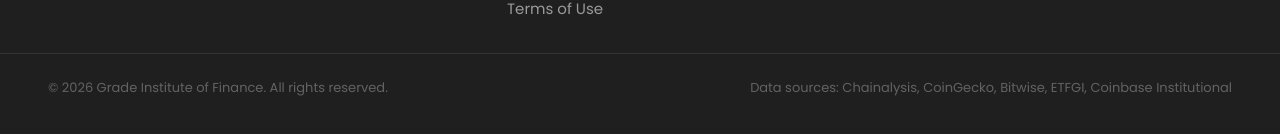
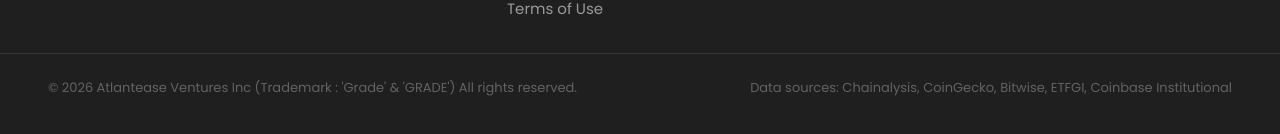
Before and after one commit to hiittesshh/GIF, a React (Vite) app: page / in a window 1280 px wide. Shown: the part 4953-5087 px from the top of the page. Built offline with nearby package versions, Linux system fonts and the light colour scheme; no server answers.

Commit message:
Footer Text update

```diff
--- a/src/components/Footer.jsx
+++ b/src/components/Footer.jsx
@@ -26,7 +26,7 @@ export default function Footer() {
         </div>
       ))}
       <div className="footer-bottom">
-        <span>© 2026 Grade Institute of Finance. All rights reserved.</span>
+        <span>© 2026 Atlantease Ventures Inc (Trademark : 'Grade' & 'GRADE') All rights reserved.</span>
         <span>Data sources: Chainalysis, CoinGecko, Bitwise, ETFGI, Coinbase Institutional</span>
       </div>
     </footer>
```
